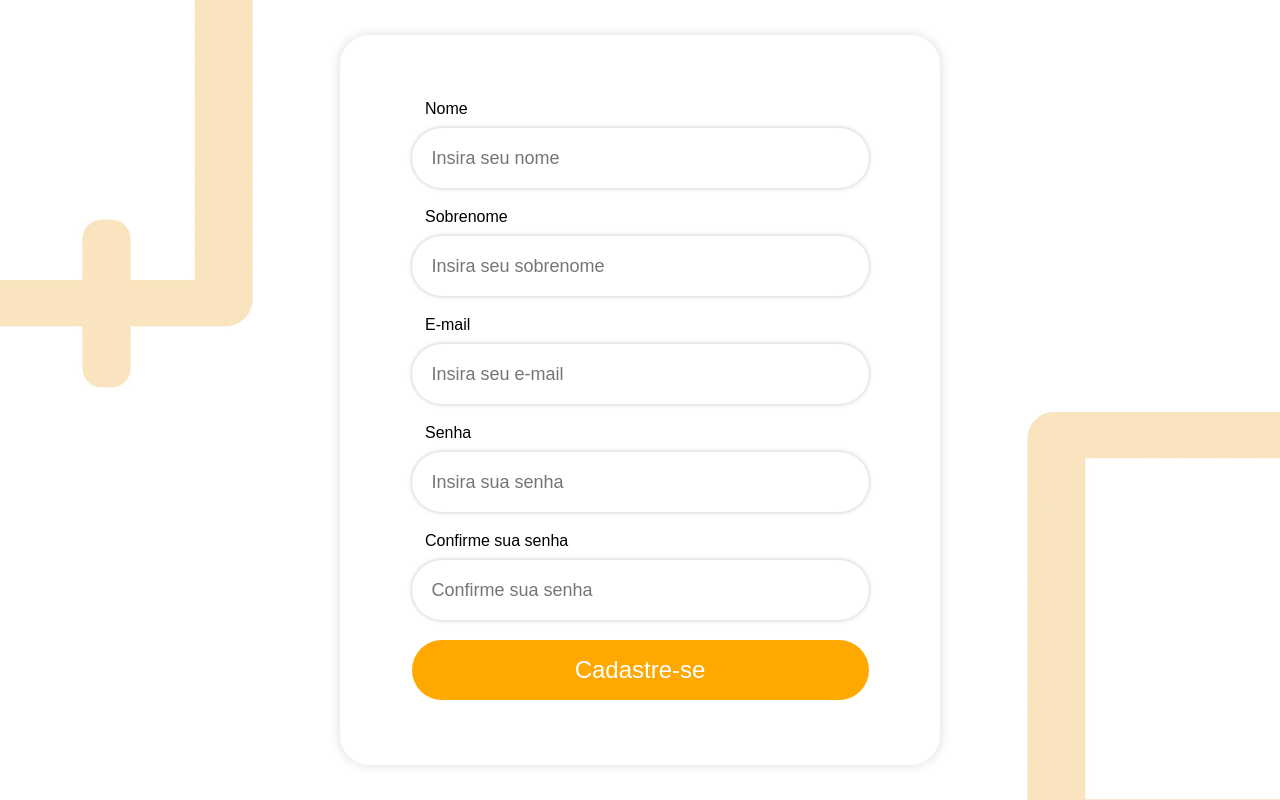
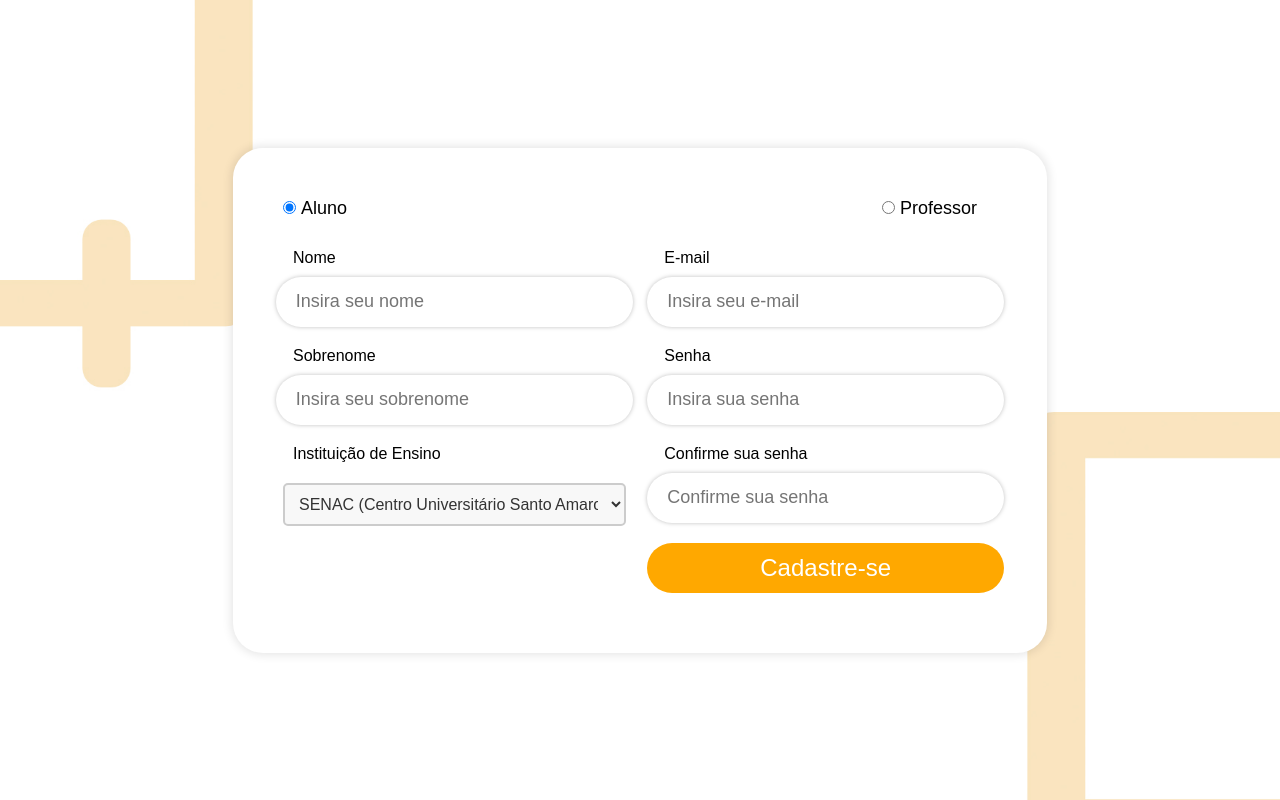
Before and after one commit to AureoDantax/quadro-webapp, a React (Vite) app: page /cadastro in a window 1280 px wide. Built offline with nearby package versions, Linux system fonts and the light colour scheme.

Commit message:
Implementação da tela de cadastro com adição das biblioteca formik e yup para fazer as futuras validações

```diff
--- a/package.json
+++ b/package.json
@@ -11,16 +11,19 @@
   },
   "dependencies": {
     "download": "^8.0.0",
+    "formik": "^2.4.6",
     "react": "^18.3.1",
     "react-dom": "^18.3.1",
     "react-router-dom": "^6.26.1",
     "react-tooltip": "^5.28.0",
-    "styled-components": "^6.1.12"
+    "styled-components": "^6.1.12",
+    "yup": "^1.4.0"
   },
   "devDependencies": {
     "@eslint/js": "^9.9.0",
     "@types/react": "^18.3.3",
     "@types/react-dom": "^18.3.0",
+    "@types/yup": "^0.32.0",
     "@vitejs/plugin-react": "^4.3.1",
     "eslint": "^9.9.0",
     "eslint-plugin-react-hooks": "^5.1.0-rc.0",
--- a/src/components/ButtonStyle.tsx
+++ b/src/components/ButtonStyle.tsx
@@ -1,12 +1,17 @@
 import React, { ReactNode } from 'react';
 import styled from 'styled-components';
+
+interface ButtonStyleProps {
+    type?: 'button' | 'submit' | 'reset';
+    children: ReactNode;
+}
 
 const Button = styled.button`
     align-self: center;
     margin-top: 10px;
     margin-bottom: 10px;
-width: 457px;
-height: 60px;
+    width: 357px;
+    height: 50px;
     flex-shrink: 0;
     background-color: #FFA800;
     color: white;
@@ -25,17 +30,11 @@ font-size: 24px;
     }
 `;
 
-interface ButtonStyleProps {
-    children: ReactNode;
-}
-
-const ButtonStyle: React.FC<ButtonStyleProps> = ({ children })=> {
+const ButtonStyle: React.FC<ButtonStyleProps> = ({ children, type = 'button' }) => {
     return (
-        <>
-            <Button>
+        <Button type={type}>
             {children}
         </Button>
-        </>
     );
 }
 
--- a/src/components/CadastroPanel.tsx
+++ b/src/components/CadastroPanel.tsx
@@ -3,13 +3,12 @@ import styled from 'styled-components';
 import backgroundImage from '../assets/background-image.jpg';
 
 const CadastroContainer = styled.div`
-  padding-left: 75px;
-  padding-right: 75px;
+  padding: 50px;
   display: flex;
   flex-direction: column;
   justify-content: center;
-  width: 600px;
-  height: 730px;
+  width: auto;
+  height: auto;
   border-radius: 30px;
   background: #FFF;
   box-shadow: 0px 0px 10px 2px rgba(0, 0, 0, 0.10);
--- a/src/components/InputStyle.tsx
+++ b/src/components/InputStyle.tsx
@@ -1,15 +1,15 @@
 import styled from 'styled-components';
 
 interface InputStyleProps {
-    type?: string;
-    placeholder?: string;
-  }
+  type?: string;
+  placeholder?: string;
+}
 
 const InputDiv = styled.input`
   align-self: center;
   margin-bottom: 10px;
-  width: 457px;
-  height: 60px;
+  width: 357px;
+  height: 50px;
   flex-shrink: 0;
   border-radius: 30px;
   border: none;
@@ -23,10 +23,10 @@ const InputDiv = styled.input`
   }
 `;
 
-const InputStyle: React.FC<InputStyleProps> = ({ type = 'text' , placeholder = 'Insira'}) => {
-    return (
-        <InputDiv type={type} placeholder={placeholder} minLength={8}/>
-    );
+const InputStyle: React.FC<InputStyleProps> = ({ type = 'text', placeholder = 'Insira' }) => {
+  return (
+    <InputDiv type={type} placeholder={placeholder} />
+  );
 }
 
 export default InputStyle;
--- a/src/components/LoginLabel.tsx
+++ b/src/components/LoginLabel.tsx
@@ -1,30 +1,6 @@
 import styled from 'styled-components';
 
-export const UsernameLabel = styled.p`
-    text-align: left;
-    margin: 0;
-    padding: 10px;
-`;
-
-export const ConfirmPasswordLabel = styled.p`
-    text-align: left;
-    margin: 0;
-    padding: 10px;
-`;
-
-export const AltnameLabel = styled.p`
-    text-align: left;
-    margin: 0;
-    padding: 10px;
-`;
-
-export const EmailLabel = styled.p`
-    text-align: left;
-    margin: 0;
-    padding: 10px;
-`;
-
-export const SenhaLabel = styled.p`
+export const StyledLabel = styled.p`
     text-align: left;
     margin: 0;
     padding: 10px;
--- a/src/components/LoginPanel.tsx
+++ b/src/components/LoginPanel.tsx
@@ -3,13 +3,12 @@ import styled from 'styled-components';
 import backgroundImage from '../assets/background-image.jpg';
 
 const LoginContainer = styled.div`
-  padding-left: 75px;
-  padding-right: 75px;
+  padding: 50px;
   display: flex;
   flex-direction: column;
   justify-content: center;
-  width: 600px;
-  height: 630px;
+  width: auto;
+  height: auto;
   border-radius: 30px;
   background: #FFF;
   box-shadow: 0px 0px 10px 2px rgba(0, 0, 0, 0.10);
--- /dev/null
+++ b/src/components/SelectStyle.tsx
@@ -0,0 +1,21 @@
+import styled from 'styled-components';
+
+// Estilizar apenas o select
+const SelectStyle = styled.select`
+  width: 100%;
+  padding: 10px;
+  margin: 10px 0;
+  border: 2px solid #ccc;
+  border-radius: 5px;
+  background-color: #f8f8f8;
+  font-size: 16px;
+  color: #333;
+
+  &:focus {
+    border-color: #007bff;
+    background-color: #fff;
+    outline: none;
+  }
+`;
+
+export default SelectStyle;
--- /dev/null
+++ b/src/components/UserTypeStyle.tsx
@@ -0,0 +1,50 @@
+import React from 'react';
+import styled from 'styled-components';
+
+const SelectorContainer = styled.div`
+  display: flex;
+  justify-content: space-between;
+  margin-bottom: 20px;
+`;
+
+const Label = styled.label`
+  font-size: 18px;
+  cursor: pointer;
+  margin-right: 20px;
+
+  input {
+    margin-right: 5px;
+  }
+`;
+
+interface UserTypeSelectorProps {
+    userType: 'aluno' | 'professor';
+    setUserType: (type: 'aluno' | 'professor') => void;
+}
+
+const UserTypeSelector: React.FC<UserTypeSelectorProps> = ({ userType, setUserType }) => {
+    return (
+        <SelectorContainer>
+            <Label>
+                <input
+                    type="radio"
+                    value="aluno"
+                    checked={userType === 'aluno'}
+                    onChange={() => setUserType('aluno')}
+                />
+                Aluno
+            </Label>
+            <Label>
+                <input
+                    type="radio"
+                    value="professor"
+                    checked={userType === 'professor'}
+                    onChange={() => setUserType('professor')}
+                />
+                Professor
+            </Label>
+        </SelectorContainer>
+    );
+};
+
+export default UserTypeSelector;
--- a/src/pages/Cadastro.tsx
+++ b/src/pages/Cadastro.tsx
@@ -1,8 +1,12 @@
+import { useState } from 'react';
 import ButtonStyle from "../components/ButtonStyle";
 import InputStyle from "../components/InputStyle";
 import { createGlobalStyle } from 'styled-components';
-import { AltnameLabel, ConfirmPasswordLabel, EmailLabel, SenhaLabel, UsernameLabel } from "../components/LoginLabel";
+import { StyledLabel } from "../components/LoginLabel";
 import CadastroDiv from "../components/CadastroPanel";
+import UserTypeSelector from '../components/UserTypeStyle';
+import SelectStyle from '../components/SelectStyle';
+import styled from 'styled-components';
 
 const GlobalStyleCreate = createGlobalStyle`
   * {
@@ -18,23 +22,57 @@ const GlobalStyleCreate = createGlobalStyle`
   }
 `;
 
+const FormContainer = styled.div`  /* Falhei em tentar colocar a separação de colunas no container do cadastro então deixei aqui msm,*/
+  display: flex;
+  justify-content: space-between;
+`;
+
+const Column = styled.div`
+  display: flex;
+  flex-direction: column;
+  width: 48%;
+`;
+
 export function Cadastro() {
+  const [userType, setUserType] = useState<'aluno' | 'professor'>('aluno');
+
   return (
     <>
       <GlobalStyleCreate />
       <CadastroDiv>
-                <UsernameLabel>Nome</UsernameLabel>
-                <InputStyle placeholder="Insira seu nome"/>
-                <AltnameLabel>Sobrenome</AltnameLabel>
-                <InputStyle placeholder="Insira seu sobrenome"/>
-                <EmailLabel>E-mail</EmailLabel>
-                <InputStyle placeholder="Insira seu e-mail"/>
-                <SenhaLabel>Senha</SenhaLabel>
-                <InputStyle type="password" placeholder="Insira sua senha"/>
-                <ConfirmPasswordLabel>Confirme sua senha</ConfirmPasswordLabel>
-                <InputStyle type="password" placeholder="Confirme sua senha"/>
-                <ButtonStyle>Cadastre-se</ButtonStyle>
+        <UserTypeSelector userType={userType} setUserType={setUserType} />
+        <FormContainer>
+          <Column>
+            <StyledLabel>Nome</StyledLabel>
+            <InputStyle placeholder="Insira seu nome" />
+            <StyledLabel>Sobrenome</StyledLabel>
+            <InputStyle placeholder="Insira seu sobrenome" />
+            {userType === 'professor' && (
+              <>
+                <StyledLabel>CPF</StyledLabel>
+                <InputStyle placeholder="Insira seu CPF" />
+                <StyledLabel>Número de telefone</StyledLabel>
+                <InputStyle placeholder="Insira seu número" />
+              </>
+            )}
+            <StyledLabel>Instituição de Ensino</StyledLabel>
+            <SelectStyle>
+              <option value="instituicao1">SENAC (Centro Universitário Santo Amaro)</option>
+              <option value="instituicao2">SENAC Itaquera</option>
+              <option value="instituicao3">SENAC S.Miguel</option>
+            </SelectStyle>
+          </Column>
+          <Column>
+            <StyledLabel>E-mail</StyledLabel>
+            <InputStyle placeholder="Insira seu e-mail" />
+            <StyledLabel>Senha</StyledLabel>
+            <InputStyle type="password" placeholder="Insira sua senha" />
+            <StyledLabel>Confirme sua senha</StyledLabel>
+            <InputStyle type="password" placeholder="Confirme sua senha" />
+            <ButtonStyle type='submit'>Cadastre-se</ButtonStyle>
+          </Column>
+        </FormContainer>
       </CadastroDiv>
     </>
-    )
+  );
 }
--- a/src/pages/Login.tsx
+++ b/src/pages/Login.tsx
@@ -3,7 +3,7 @@ import LoginDiv from "../components/LoginPanel";
 import Logologin from "../components/LogoQuadro";
 import InputStyle from "../components/InputStyle";
 import { createGlobalStyle } from 'styled-components';
-import {EmailLabel, OuLabel, SenhaLabel} from "../components/LoginLabel";
+import { OuLabel, StyledLabel } from "../components/LoginLabel";
 
 const GlobalStyleCreate = createGlobalStyle`
   * {
@@ -22,13 +22,13 @@ const GlobalStyleCreate = createGlobalStyle`
 export function Login() {
   return (
     <>
-            <GlobalStyleCreate/>
+      <GlobalStyleCreate />
       <LoginDiv>
         <Logologin />
-                    <EmailLabel>E-mail</EmailLabel>
-                    <InputStyle placeholder="Insira seu e-mail"/>
-                    <SenhaLabel>Senha</SenhaLabel>
-                    <InputStyle type="password" placeholder="Insira sua senha"/>
+        <StyledLabel>E-mail</StyledLabel>
+        <InputStyle placeholder="Insira seu e-mail" />
+        <StyledLabel>Senha</StyledLabel>
+        <InputStyle type="password" placeholder="Insira sua senha" />
         <ButtonStyle>Entrar</ButtonStyle>
         <OuLabel>ou</OuLabel>
         <ButtonStyle>Cadastre-se</ButtonStyle>
```
Also changed, not shown: 1 other file (tests, documents, lock files or other folders). Lines whose indentation alone changed are shown as unchanged.
